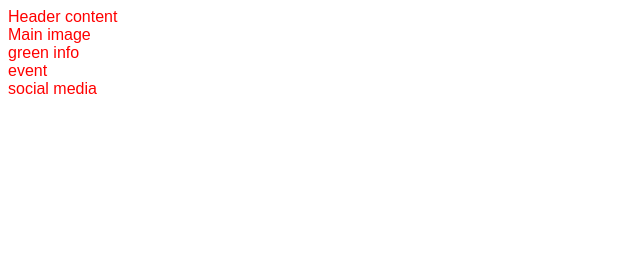
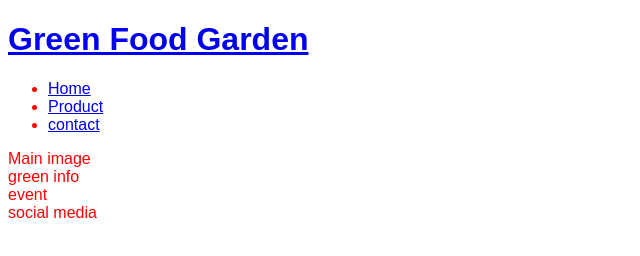
Before and after one commit to kharriiTD/ms-project01, a plain HTML site: page index.html in a window 1280 px wide. Shown: the whole page, without its empty margins (0-640 px from the left). Drawn offline with Linux system fonts and the light colour scheme.

Commit message:
add basic header structure

```diff
--- a/index.html
+++ b/index.html
@@ -14,7 +14,28 @@
 
 <body>
     <header>
-        Header content
+        <a href="index.html">
+            <h1>Green Food Garden</h1>
+        </a>
+        <nav>
+            <ul>
+                <li>
+                    <a href="index.html">
+                        Home
+                    </a>
+                </li>
+                <li>
+                    <a href="#">
+                        Product
+                    </a>
+                </li>
+                <li>
+                    <a href="#">
+                        contact
+                    </a>
+                </li>
+            </ul>
+        </nav>
     </header>
     <section>
         Main image
```
